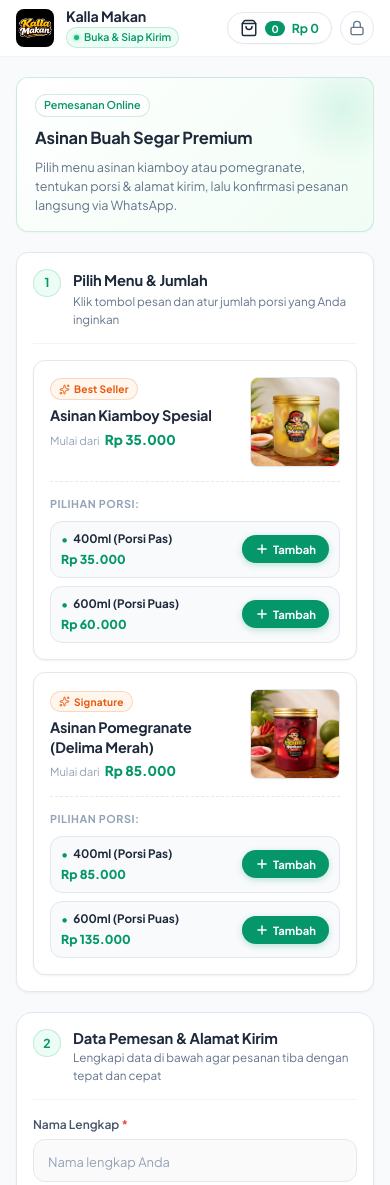
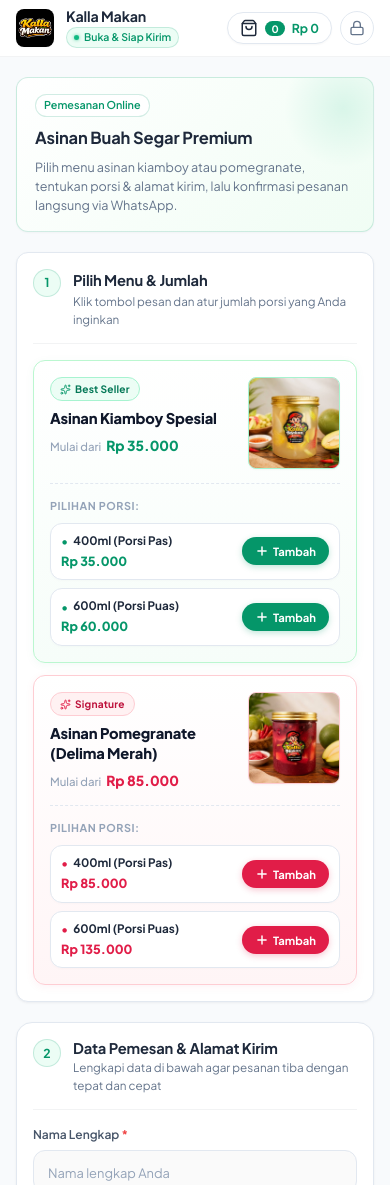
Before and after one commit to kallabadiahmad/kallamakan, a Next.js app: page / in a window 390 px wide. Shown: the top 1185 px of the page. Built offline with nearby package versions, Linux system fonts and the light colour scheme; no server answers; the database is empty.

Commit message:
style: add distinct color themes for Kiamboy and Pomegranate menu containers

```diff
--- a/src/components/ProductCard.js
+++ b/src/components/ProductCard.js
@@ -23,11 +23,24 @@
     .filter((item) => item.productId === product.id)
     .reduce((sum, item) => sum + item.qty, 0);
 
+  // Determine theme by product category / name
+  const isPomegranate =
+    product.category?.toLowerCase().includes('pomegranate') ||
+    product.name?.toLowerCase().includes('pomegranate') ||
+    product.name?.toLowerCase().includes('delima') ||
+    product.theme === 'pomegranite';
+
+  const themeClass = isPomegranate ? styles.themePomegranate : styles.themeKiamboy;
+
   return (
-    <div className={`${styles.foodMenuItem} ${totalItemQty > 0 ? styles.foodMenuItemActive : ''}`}>
+    <div
+      className={`${styles.foodMenuItem} ${themeClass} ${
+        totalItemQty > 0 ? styles.foodMenuItemActive : ''
+      }`}
+    >
       {/* ─── Top Main Row (GoFood / GrabFood Item Layout) ─── */}
       <div className={styles.itemMainRow}>
-        {/* Left Column: Details & Description */}
+        {/* Left Column: Details */}
         <div className={styles.itemDetailsCol}>
           {product.badge && (
             <div className={styles.badgeWrapper}>
@@ -72,7 +85,7 @@
         </div>
       </div>
 
-      {/* ─── Bottom Section: Portion / Variant Selection (GoFood / GrabFood Style) ─── */}
+      {/* ─── Bottom Section: Portion / Variant Selection ─── */}
       <div className={styles.variantSelectionSection}>
         <div className={styles.variantSectionHeader}>
           <span className={styles.variantSectionTitle}>Pilihan Porsi:</span>
@@ -87,7 +100,9 @@
             return (
               <div
                 key={v.id || v.size}
-                className={`${styles.variantOptionCard} ${vQty > 0 ? styles.variantOptionActive : ''}`}
+                className={`${styles.variantOptionCard} ${
+                  vQty > 0 ? styles.variantOptionActive : ''
+                }`}
               >
                 <div className={styles.variantMeta}>
                   <div className={styles.variantNameRow}>
@@ -107,14 +122,14 @@
                           onAddToCartNotice(`${product.name} (${v.size}) ditambahkan ke keranjang!`);
                         }
                       }}
-                      className={styles.btnAddGojek}
+                      className={styles.btnAddAction}
                       aria-label={`Tambah ${product.name} ${v.size}`}
                     >
                       <Plus size={14} strokeWidth={2.5} />
                       <span>Tambah</span>
                     </button>
                   ) : (
-                    <div className={styles.stepperGojek}>
+                    <div className={styles.stepperAction}>
                       <button
                         type="button"
                         onClick={() => updateQuantity(vCartItemId, vQty - 1)}
--- a/src/components/ProductCard.module.css
+++ b/src/components/ProductCard.module.css
@@ -1,28 +1,162 @@
 /* =============================================
-   GOFOOD / GRABFOOD STYLE MENU ITEM CARD
+   GOFOOD / GRABFOOD STYLE DISTINCT CONTAINER THEMES
    ============================================= */
 
 .foodMenuItem {
-  background: var(--bg-surface);
-  border: 1px solid var(--border-default);
   border-radius: var(--radius-lg);
   padding: 20px;
   display: flex;
   flex-direction: column;
   gap: 16px;
   transition: var(--transition-base);
-  box-shadow: var(--shadow-card);
   position: relative;
+  overflow: hidden;
 }
 
-.foodMenuItem:hover {
-  border-color: var(--border-hover);
-  box-shadow: var(--shadow-card-hover);
+/* ─── THEME 1: KIAMBOY (Fresh Emerald & Lime Green) ─── */
+.themeKiamboy {
+  background: linear-gradient(180deg, #FFFFFF 0%, #F6FDF9 100%);
+  border: 1.5px solid #BBF7D0;
+  box-shadow: 0 2px 10px rgba(5, 150, 105, 0.05);
 }
 
-.foodMenuItemActive {
-  border-color: rgba(5, 150, 105, 0.4);
-  background: #FCFDFD;
+.themeKiamboy:hover {
+  border-color: #34D399;
+  box-shadow: 0 8px 24px rgba(5, 150, 105, 0.12);
+  transform: translateY(-1px);
+}
+
+.themeKiamboy .foodBadge {
+  background: #ECFDF5;
+  border: 1px solid #A7F3D0;
+  color: #047857;
+}
+
+.themeKiamboy .badgeIcon {
+  color: #059669;
+}
+
+.themeKiamboy .priceValue {
+  color: #059669;
+}
+
+.themeKiamboy .imageBox {
+  border: 1.5px solid #A7F3D0;
+}
+
+.themeKiamboy .variantBullet {
+  color: #059669;
+}
+
+.themeKiamboy .variantPriceText {
+  color: #059669;
+}
+
+.themeKiamboy .btnAddAction {
+  background: #059669;
+  box-shadow: 0 2px 6px rgba(5, 150, 105, 0.25);
+}
+
+.themeKiamboy .btnAddAction:hover {
+  background: #047857;
+  box-shadow: 0 4px 10px rgba(5, 150, 105, 0.35);
+}
+
+.themeKiamboy .stepperAction {
+  border: 1.5px solid #059669;
+  box-shadow: 0 2px 6px rgba(5, 150, 105, 0.15);
+}
+
+.themeKiamboy .stepperBtn {
+  color: #059669;
+}
+
+.themeKiamboy .stepperBtn:hover {
+  background: #ECFDF5;
+}
+
+.themeKiamboy .variantOptionActive {
+  background: #ECFDF5 !important;
+  border-color: #059669 !important;
+}
+
+.themeKiamboy.foodMenuItemActive {
+  border-color: #10B981;
+  background: linear-gradient(180deg, #FFFFFF 0%, #EDFCF4 100%);
+  box-shadow: 0 4px 18px rgba(5, 150, 105, 0.15);
+}
+
+/* ─── THEME 2: POMEGRANATE (Rich Ruby & Crimson Red) ─── */
+.themePomegranate {
+  background: linear-gradient(180deg, #FFFFFF 0%, #FFF5F6 100%);
+  border: 1.5px solid #FECDD3;
+  box-shadow: 0 2px 10px rgba(225, 29, 72, 0.05);
+}
+
+.themePomegranate:hover {
+  border-color: #FB7185;
+  box-shadow: 0 8px 24px rgba(225, 29, 72, 0.12);
+  transform: translateY(-1px);
+}
+
+.themePomegranate .foodBadge {
+  background: #FFF1F2;
+  border: 1px solid #FECDD3;
+  color: #BE123C;
+}
+
+.themePomegranate .badgeIcon {
+  color: #E11D48;
+}
+
+.themePomegranate .priceValue {
+  color: #E11D48;
+}
+
+.themePomegranate .imageBox {
+  border: 1.5px solid #FECDD3;
+}
+
+.themePomegranate .variantBullet {
+  color: #E11D48;
+}
+
+.themePomegranate .variantPriceText {
+  color: #E11D48;
+}
+
+.themePomegranate .btnAddAction {
+  background: #E11D48;
+  box-shadow: 0 2px 6px rgba(225, 29, 72, 0.25);
+}
+
+.themePomegranate .btnAddAction:hover {
+  background: #BE123C;
+  box-shadow: 0 4px 10px rgba(225, 29, 72, 0.35);
+}
+
+.themePomegranate .stepperAction {
+  border: 1.5px solid #E11D48;
+  box-shadow: 0 2px 6px rgba(225, 29, 72, 0.15);
+}
+
+.themePomegranate .stepperBtn {
+  color: #E11D48;
+}
+
+.themePomegranate .stepperBtn:hover {
+  background: #FFF1F2;
+}
+
+.themePomegranate .variantOptionActive {
+  background: #FFF1F2 !important;
+  border-color: #E11D48 !important;
+}
+
+.themePomegranate.foodMenuItemActive {
+  border-color: #F43F5E;
+  background: linear-gradient(180deg, #FFFFFF 0%, #FFEBEF 100%);
+  box-shadow: 0 4px 18px rgba(225, 29, 72, 0.15);
 }
 
 /* ─── 1. Main Top Row (Details + Image) ─── */
@@ -33,7 +167,6 @@
   gap: 16px;
 }
 
-/* Details Column (Left) */
 .itemDetailsCol {
   flex: 1;
   display: flex;
@@ -41,45 +174,27 @@
 }
 
 .badgeWrapper {
-  margin-bottom: 6px;
+  margin-bottom: 8px;
 }
 
 .foodBadge {
   display: inline-flex;
   align-items: center;
   gap: 4px;
-  background: var(--accent-50);
-  border: 1px solid var(--accent-border);
-  color: var(--accent);
   font-size: 0.68rem;
   font-weight: 700;
-  padding: 2px 8px;
+  padding: 3px 9px;
   border-radius: var(--radius-full);
   letter-spacing: 0.02em;
 }
 
-.badgeIcon {
-  color: var(--accent);
-}
-
 .foodTitle {
-  font-size: 1.05rem;
-  font-weight: 700;
-  color: var(--text-main);
+  font-size: 1.08rem;
+  font-weight: 800;
+  color: #0F172A;
   line-height: 1.35;
   letter-spacing: -0.01em;
-  margin-bottom: 6px;
-}
-
-.foodDescription {
-  font-size: 0.82rem;
-  color: var(--text-secondary);
-  line-height: 1.5;
   margin-bottom: 10px;
-  display: -webkit-box;
-  -webkit-line-clamp: 2;
-  -webkit-box-orient: vertical;
-  overflow: hidden;
 }
 
 .foodPriceBase {
@@ -90,14 +205,14 @@
 }
 
 .pricePrefix {
-  font-size: 0.75rem;
+  font-size: 0.76rem;
   color: var(--text-muted);
+  font-weight: 500;
 }
 
 .priceValue {
-  font-size: 0.96rem;
+  font-size: 1rem;
   font-weight: 800;
-  color: var(--primary);
 }
 
 /* Image Column (Right) */
@@ -109,10 +224,9 @@
   width: 110px;
   height: 110px;
   position: relative;
-  border-radius: var(--radius-md);
+  border-radius: 14px;
   overflow: hidden;
   background: var(--bg-subtle);
-  border: 1px solid var(--border-default);
   box-shadow: var(--shadow-xs);
 }
 
@@ -143,7 +257,7 @@
   bottom: 0;
   left: 0;
   right: 0;
-  background: rgba(5, 150, 105, 0.95);
+  background: rgba(15, 23, 42, 0.85);
   color: #ffffff;
   font-size: 0.65rem;
   font-weight: 700;
@@ -186,21 +300,17 @@
   display: flex;
   align-items: center;
   justify-content: space-between;
-  background: var(--bg-body);
+  background: #FFFFFF;
   border: 1px solid var(--border-default);
   border-radius: var(--radius-md);
-  padding: 8px 12px;
+  padding: 10px 12px;
   transition: var(--transition-fast);
+  box-shadow: 0 1px 3px rgba(0, 0, 0, 0.02);
 }
 
 .variantOptionCard:hover {
-  background: var(--bg-subtle);
   border-color: var(--border-hover);
-}
-
-.variantOptionActive {
-  background: var(--primary-50) !important;
-  border-color: var(--primary) !important;
+  background: #FAFAFA;
 }
 
 .variantMeta {
@@ -216,7 +326,6 @@
 }
 
 .variantBullet {
-  color: var(--primary);
   font-size: 0.9rem;
   line-height: 1;
 }
@@ -228,18 +337,16 @@
 }
 
 .variantPriceText {
-  font-size: 0.86rem;
+  font-size: 0.88rem;
   font-weight: 800;
-  color: var(--primary);
 }
 
 .variantActionCol {
   flex-shrink: 0;
 }
 
-/* ─── Iconic Gojek / Grab "+ Tambah" Button ─── */
-.btnAddGojek {
-  background: var(--primary);
+/* ─── Action Button (+ Tambah) ─── */
+.btnAddAction {
   color: #ffffff;
   padding: 6px 14px;
   border-radius: var(--radius-full);
@@ -249,31 +356,22 @@
   align-items: center;
   gap: 4px;
   transition: var(--transition-fast);
-  box-shadow: 0 2px 6px rgba(5, 150, 105, 0.25);
   border: 1px solid transparent;
   cursor: pointer;
 }
 
-.btnAddGojek:hover {
-  background: var(--primary-hover);
-  box-shadow: 0 4px 10px rgba(5, 150, 105, 0.35);
-  transform: translateY(-1px);
-}
-
-.btnAddGojek:active {
+.btnAddAction:active {
   transform: scale(0.96);
 }
 
-/* ─── Iconic Gojek / Grab Capsule Stepper [ - 1 + ] ─── */
-.stepperGojek {
+/* ─── Capsule Stepper [ - 1 + ] ─── */
+.stepperAction {
   display: flex;
   align-items: center;
-  background: var(--bg-surface);
-  border: 1.5px solid var(--primary);
+  background: #FFFFFF;
   border-radius: var(--radius-full);
   overflow: hidden;
   height: 30px;
-  box-shadow: 0 2px 6px rgba(5, 150, 105, 0.15);
 }
 
 .stepperBtn {
@@ -282,30 +380,21 @@
   display: flex;
   align-items: center;
   justify-content: center;
-  color: var(--primary);
   transition: var(--transition-fast);
   cursor: pointer;
   background: transparent;
 }
 
-.stepperBtn:hover {
-  background: var(--primary-50);
-}
-
-.stepperBtn:active {
-  background: var(--primary-100);
-}
-
 .stepperQty {
   padding: 0 6px;
   font-weight: 800;
-  font-size: 0.82rem;
+  font-size: 0.84rem;
   min-width: 22px;
   text-align: center;
   color: var(--text-main);
 }
 
-/* ─── Mobile Responsive (Authentic Mobile GoFood View) ─── */
+/* ─── Mobile Responsive ─── */
 @media (max-width: 640px) {
   .foodMenuItem {
     padding: 16px;
@@ -318,24 +407,18 @@
   }
 
   .imageBox {
-    width: 90px;
-    height: 90px;
+    width: 92px;
+    height: 92px;
     border-radius: var(--radius-sm);
   }
 
   .foodTitle {
-    font-size: 0.96rem;
-    margin-bottom: 4px;
-  }
-
-  .foodDescription {
-    font-size: 0.76rem;
+    font-size: 0.98rem;
     margin-bottom: 6px;
-    -webkit-line-clamp: 2;
   }
 
   .priceValue {
-    font-size: 0.9rem;
+    font-size: 0.92rem;
   }
 
   .variantList {
@@ -352,15 +435,15 @@
   }
 
   .variantPriceText {
-    font-size: 0.82rem;
+    font-size: 0.84rem;
   }
 
-  .btnAddGojek {
+  .btnAddAction {
     padding: 6px 12px;
     font-size: 0.75rem;
   }
 
-  .stepperGojek {
+  .stepperAction {
     height: 28px;
   }
 
@@ -370,6 +453,6 @@
   }
 
   .stepperQty {
-    font-size: 0.78rem;
+    font-size: 0.8rem;
   }
 }
```
